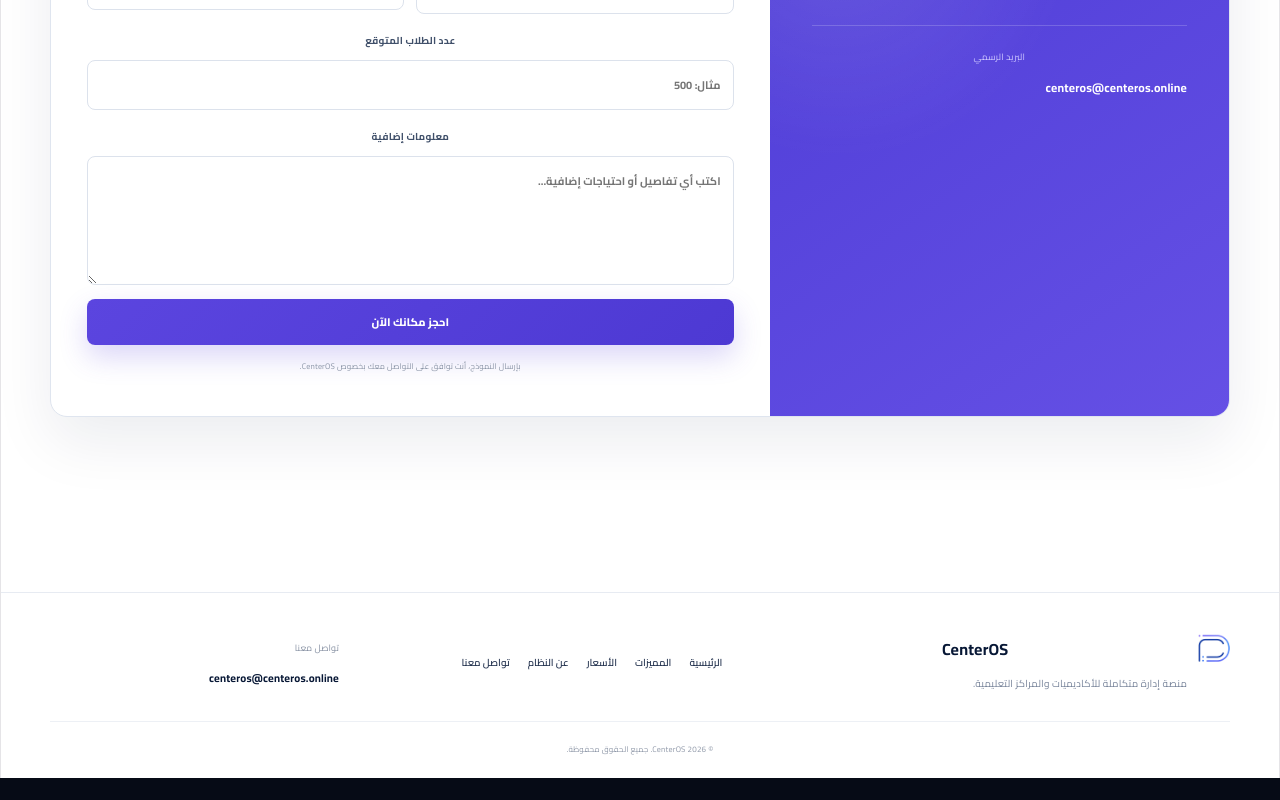
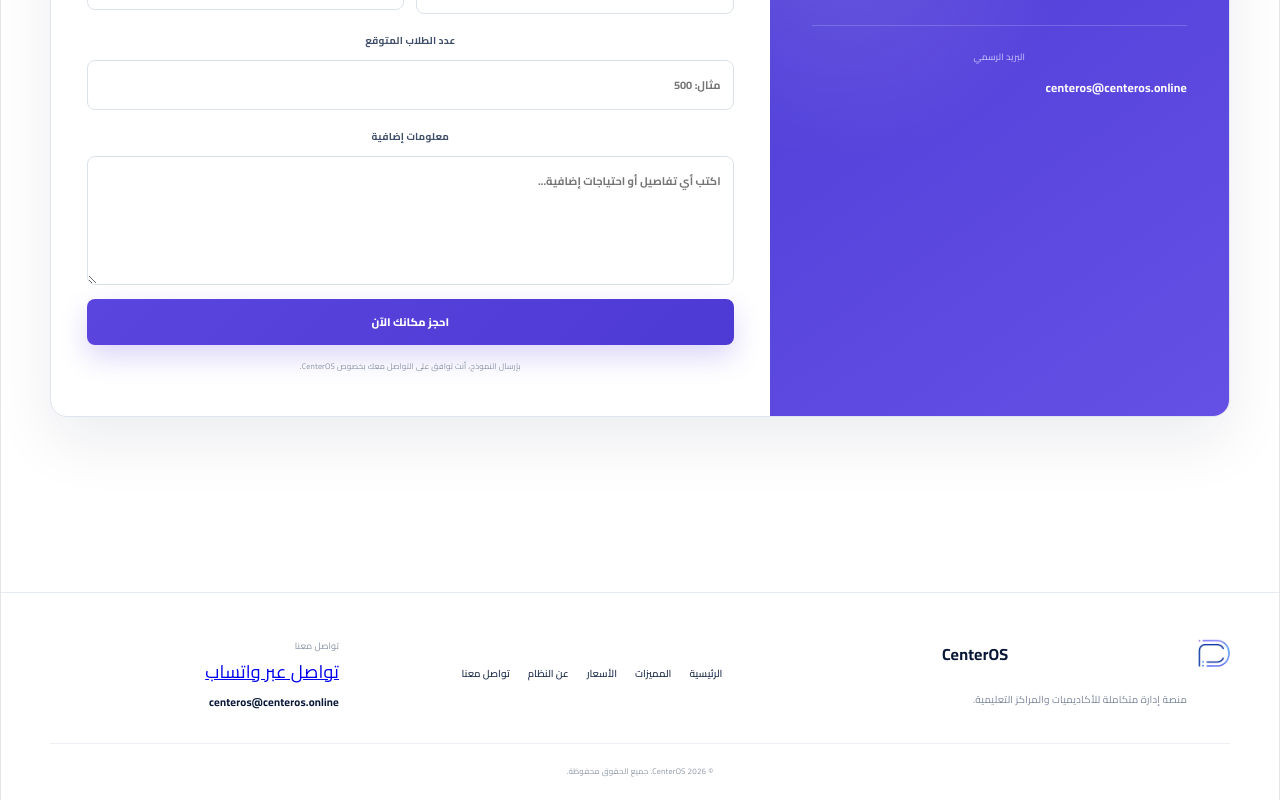
Before and after one commit to mbobakr2341-sys/centeros, a React app in the folder frontend/: page / in a window 1280 px wide. Shown: the part 3938-4738 px from the top of the page. Before the commit the page ends 4716 px from the top, so only its background shows below. Built offline with nearby package versions, Linux system fonts and the light colour scheme; the HTML template or start-up script is replaced by a standard one.

Commit message:
Add WhatsApp button

```diff
--- a/frontend/src/PublicSite.jsx
+++ b/frontend/src/PublicSite.jsx
@@ -971,6 +971,15 @@ function PublicSite() {
 
           <div className="footer-contact">
             <small>تواصل معنا</small>
+
+            <a
+              className="whatsapp-button"
+              href="https://wa.me/201109330703"
+              target="_blank"
+              rel="noopener noreferrer"
+            >
+              تواصل عبر واتساب
+            </a>
             <strong>centeros@centeros.online</strong>
           </div>
         </div>
```
